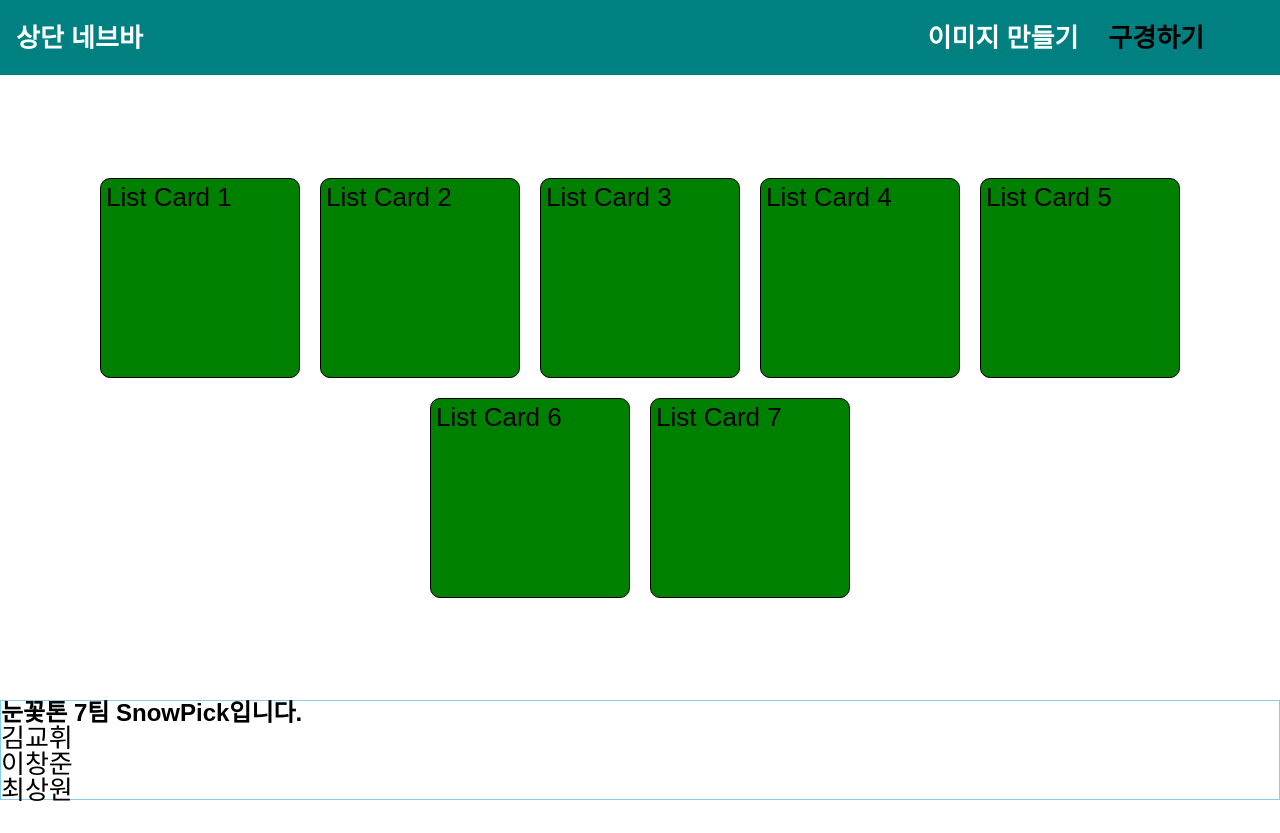
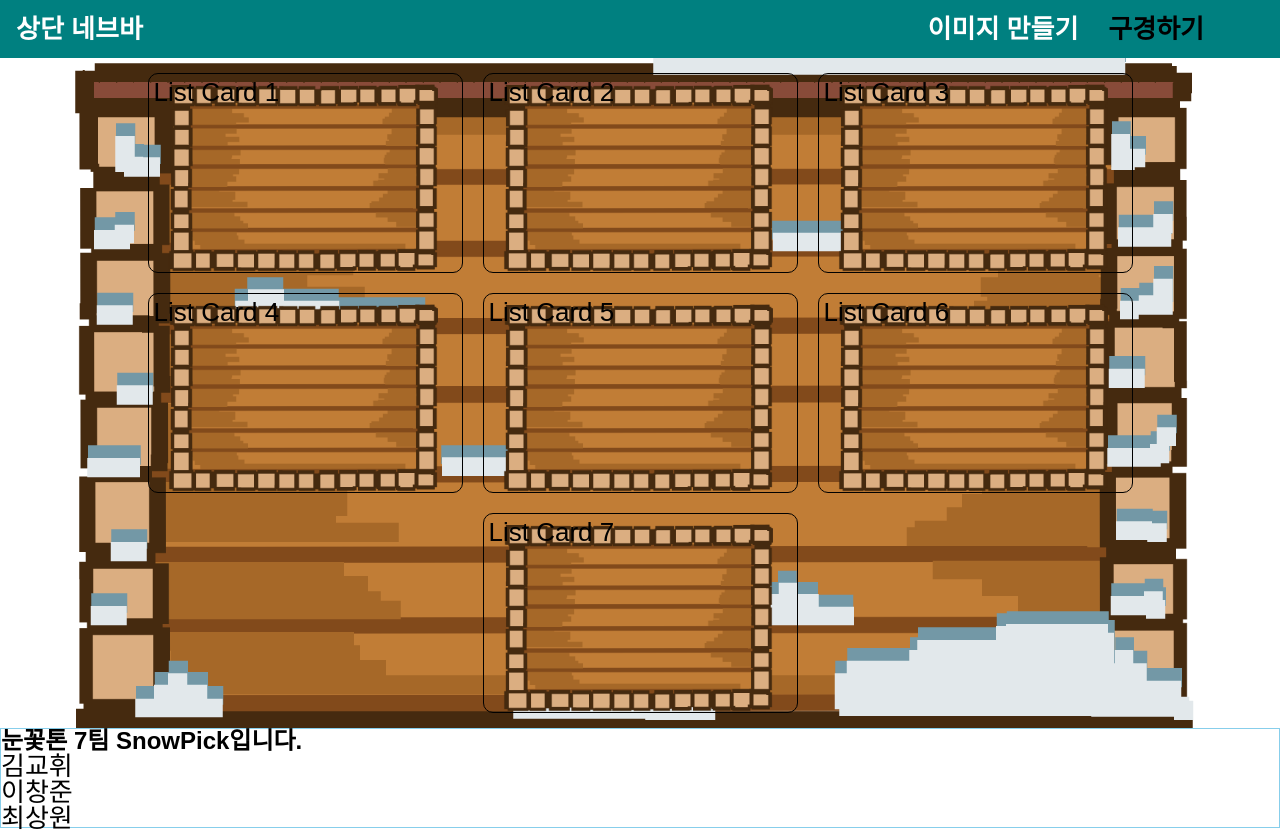
Before and after one commit to GDSC-snowflowerthon/SnowPick-team07-web, a React (Create React App) app: page /list in a window 1280 px wide. Before the commit the page ends 805 px from the top, so only its background shows below. Built offline with nearby package versions, Linux system fonts and the light colour scheme; a web font is replaced by a local one.

Commit message:
[Design] background Image 추가

```diff
--- a/src/components/ListCard/style.jsx
+++ b/src/components/ListCard/style.jsx
@@ -1,5 +1,5 @@
-// style.jsx
 import styled from "styled-components";
+import CardImg from "../../assets/images/cardImg.png";
 
 export const ListContainer = styled.div`
   display: flex;
@@ -13,11 +13,14 @@ export const ListContainer = styled.div`
 `;
 
 export const CardContainer = styled.div`
-  width: 200px;
+  width: 315px;
   height: 200px;
   border: 1px solid black;
   border-radius: 10px;
   margin: 5px; // 카드 사이에 마진
   padding: 5px;
-  background-color: green;
+  /* background-color: green; */
+  background-image: url(${CardImg});
+  background-size: cover;
+  background-
 `;
--- a/src/pages/list/ListPage.jsx
+++ b/src/pages/list/ListPage.jsx
@@ -1,7 +1,12 @@
 import ListCard from "../../components/ListCard/ListCard";
+import * as S from "./style";
 
 const ListPage = () => {
-  return <ListCard />;
+  return (
+    <S.ListPageContainer>
+      <ListCard />
+    </S.ListPageContainer>
+  );
 };
 
 export default ListPage;
--- /dev/null
+++ b/src/pages/list/style.jsx
@@ -0,0 +1,13 @@
+import styled from "styled-components";
+import BackgroundImage from "../../assets/images/backgroundImg.png";
+// import CardImg from "../../assets/images/cardImg.png";
+
+export const ListPageContainer = styled.div`
+  background-image: url(${BackgroundImage});
+  background-size: cover;
+`;
+
+// export const CardContainer = styled.div`
+//   background-image: url(${CardImg});
+//   background-size: cover;
+// `;
```
Also changed, not shown: src/assets/images/backgroundImg.png (added), src/assets/images/cardImg.png (added).
